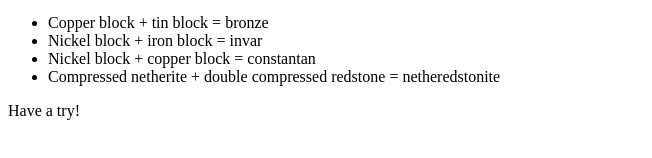
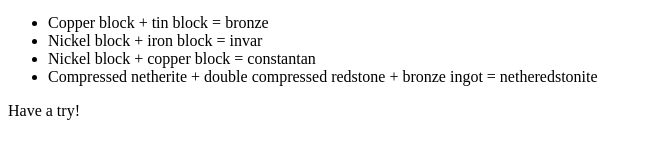
Before and after one commit to xmlsax/xmlsax.github.io, a plain HTML site: page how-to-alloy/index.html in a window 1280 px wide. Shown: the part 342-500 px from the top of the page, without its empty margins (0-652 px from the left). Drawn offline with Linux system fonts and the light colour scheme.

Commit message:
Update index.html

```diff
--- a/how-to-alloy/index.html
+++ b/how-to-alloy/index.html
@@ -16,7 +16,7 @@
       <li>Copper block + tin block = bronze</li>
       <li>Nickel block + iron block = invar</li>
       <li>Nickel block + copper block = constantan</li>
-      <li>Compressed netherite + double compressed redstone = netheredstonite</li>
+      <li>Compressed netherite + double compressed redstone + bronze ingot = netheredstonite</li>
     </ul>
     <p>Have a try! </p>
   </body>
```
